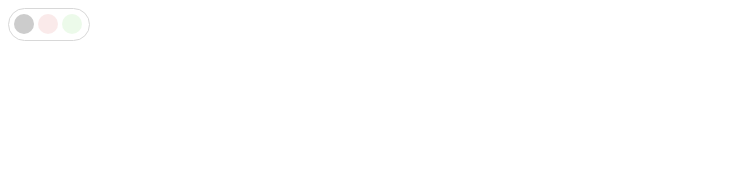
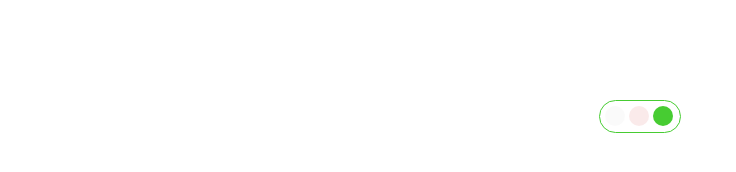
Before and after one commit to ami1906/simple3Switch, a plain HTML site: page index.html in a window 1280 px wide. Shown: the whole page, without its empty margins (0-736 px from the left). Drawn offline with Linux system fonts and the light colour scheme.

Commit message:
Update index.html

```diff
--- a/index.html
+++ b/index.html
@@ -15,6 +15,7 @@
   border: 1px solid #D8D8D8;
   width: 70px;
   border-radius: 50px;
+  margin: 100px auto;
 }
 
 #not-reviewed{
@@ -44,10 +45,10 @@
     </style>
   </head>
   <body>
-    <div id="switch">
-      <span id="not-reviewed" class="show"  onclick="selectMe('not-reviewed')" ></span>
+    <div id="switch" class="border-agreed">
+      <span id="not-reviewed" onclick="selectMe('not-reviewed')" ></span>
       <span id="rejected" onclick="selectMe('rejected')" ></span>
-      <span  id="agreed" onclick="selectMe('agreed')"></span>
+      <span  id="agreed" class="show" onclick="selectMe('agreed')"></span>
     </div>
 <script>
 function selectMe(e)
```
